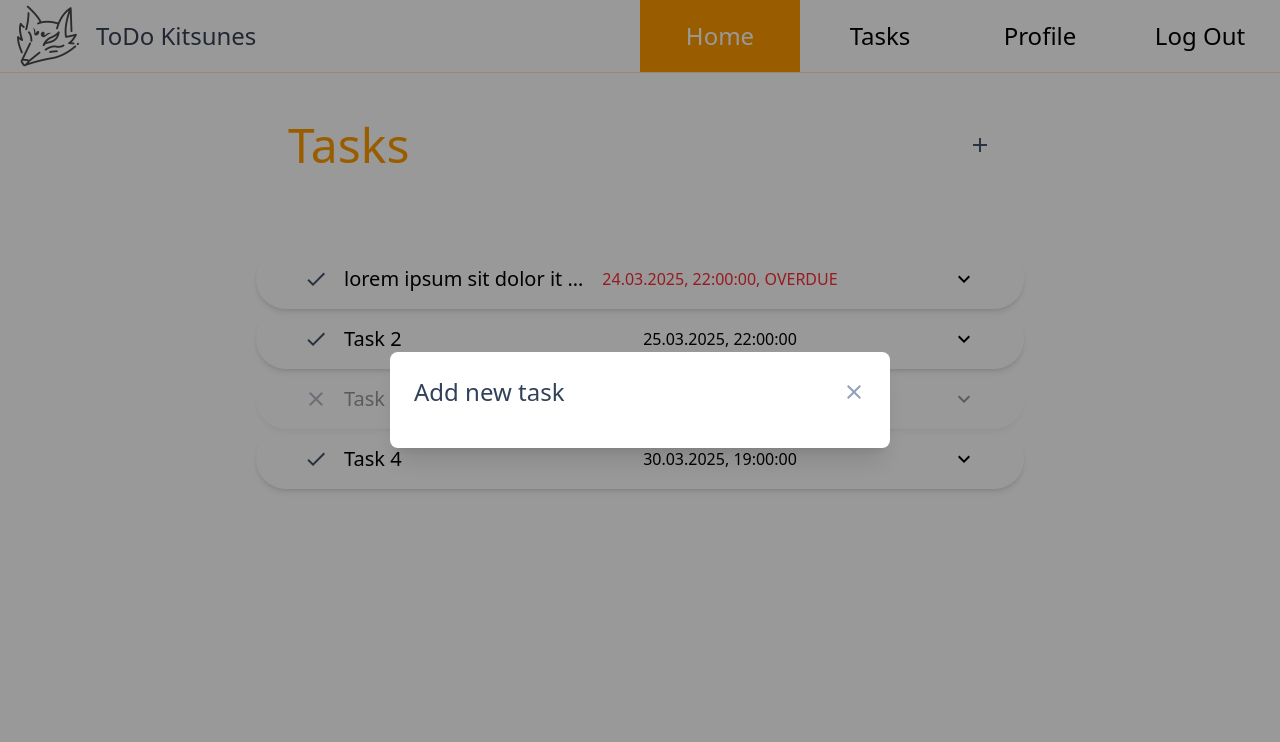
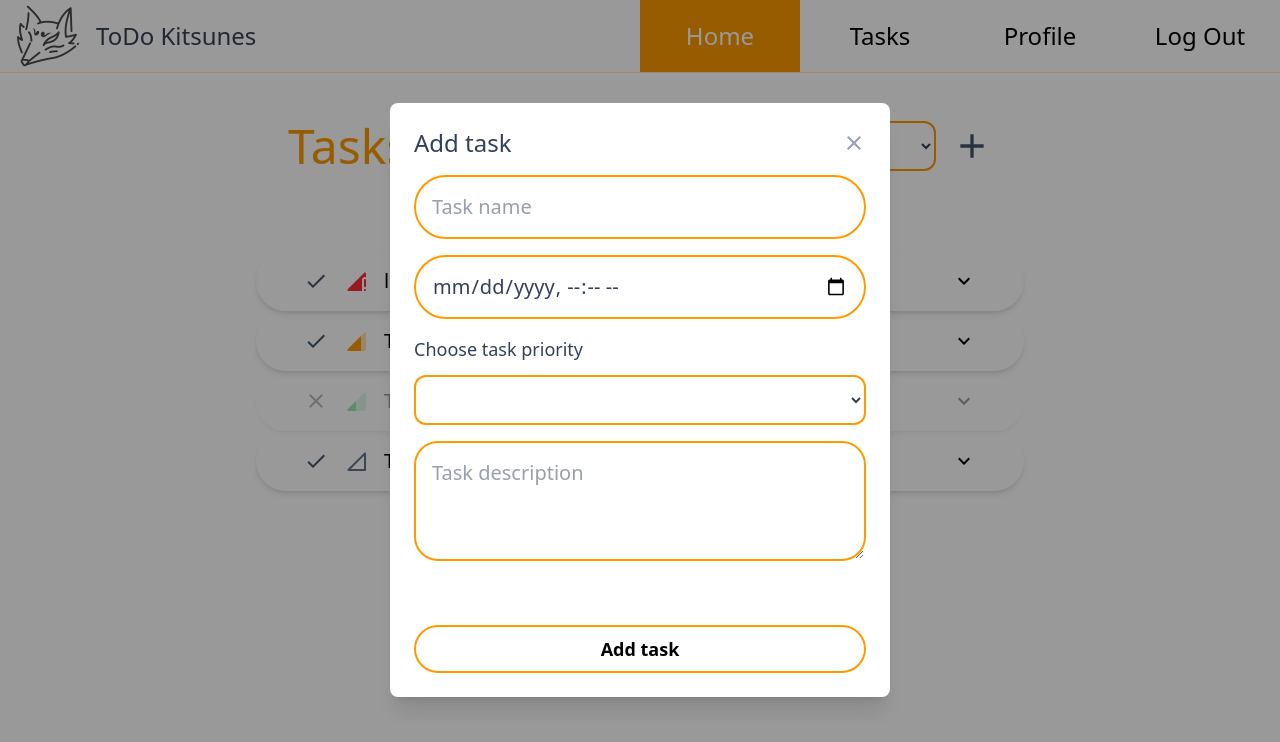
Before and after one commit to xKitsune47/react-todo, a React (Vite) app: page /tasks in a window 1280 px wide. Both pictures are taken after a click on the icon 980 px from the left and 145 px from the top of the page. Shown: the top 742 px of the page. Built offline with nearby package versions, Linux system fonts and the light colour scheme.

Commit message:
add CustomSelect and Priority components; enhance TextInput, Button, and Task components with custom styles and additional functionality

```diff
--- a/src/components/Button.jsx
+++ b/src/components/Button.jsx
@@ -6,7 +6,14 @@ const btnStyle =
 const btnStyleActive =
   "bg-amber-500 p-2 text-center w-full flex items-center justify-center";
 
-export const Button = ({ to, text, active, handleActive, type }) => {
+export const Button = ({
+  to,
+  text,
+  active,
+  handleActive,
+  type,
+  customStyle,
+}) => {
   if (type === "primary") {
     return (
       <Link
@@ -30,7 +37,8 @@ export const Button = ({ to, text, active, handleActive, type }) => {
   }
 
   return (
-    <button className="border-2 border-amber-500 p-2 text-center w-96 mt-8 hover:bg-amber-500 hover:text-white duration-200 font-semibold text-lg rounded-full">
+    <button
+      className={`border-2 border-amber-500 p-2 text-center w-96 mt-8 hover:bg-amber-500 hover:text-white duration-200 font-semibold text-lg rounded-full ${customStyle}`}>
       {text}
     </button>
   );
--- /dev/null
+++ b/src/components/CustomSelect.jsx
@@ -0,0 +1,22 @@
+import React from "react";
+
+export const CustomSelect = ({
+  defaultOption,
+  options,
+  handleChange,
+  value,
+}) => {
+  return (
+    <select
+      className=" border-amber-500 border-2 text-slate-700 text-lg font-medium rounded-xl focus:ring-amber-500 focus:border-amber-500 block w-full p-2.5"
+      onChange={handleChange}
+      value={value}>
+      <option value="">{defaultOption}</option>
+      {options.map((option) => (
+        <option key={option.value} value={option.value}>
+          {option.label}
+        </option>
+      ))}
+    </select>
+  );
+};
--- /dev/null
+++ b/src/components/Priority.jsx
@@ -0,0 +1,61 @@
+import {
+  SignalCellular0BarRounded,
+  SignalCellular1BarRounded,
+  SignalCellular3BarRounded,
+  SignalCellular4BarRounded,
+  SignalCellularConnectedNoInternet0BarRounded,
+  SignalCellularConnectedNoInternet1BarRounded,
+  SignalCellularConnectedNoInternet3BarRounded,
+  SignalCellularConnectedNoInternet4BarRounded,
+} from "@mui/icons-material";
+import React from "react";
+
+export const Priority = ({ priority, overdue, completed }) => {
+  if (completed) {
+    return (
+      <>
+        {priority === "none" && (
+          <SignalCellular0BarRounded className="text-slate-500" />
+        )}
+        {priority === "low" && (
+          <SignalCellular1BarRounded className="text-green-500" />
+        )}
+        {priority === "medium" && (
+          <SignalCellular3BarRounded className="text-amber-500" />
+        )}
+        {priority === "high" && (
+          <SignalCellular4BarRounded className="text-red-500" />
+        )}
+      </>
+    );
+  }
+
+  return (
+    <>
+      {priority === "none" && overdue && (
+        <SignalCellularConnectedNoInternet0BarRounded className="text-slate-500" />
+      )}
+      {priority === "none" && !overdue && (
+        <SignalCellular0BarRounded className="text-slate-500" />
+      )}
+      {priority === "low" && overdue && (
+        <SignalCellularConnectedNoInternet1BarRounded className="text-green-500" />
+      )}
+      {priority === "low" && !overdue && (
+        <SignalCellular1BarRounded className="text-green-500" />
+      )}
+      {priority === "medium" && overdue && (
+        <SignalCellularConnectedNoInternet3BarRounded className="text-amber-500" />
+      )}
+      {priority === "medium" && !overdue && (
+        <SignalCellular3BarRounded className="text-amber-500" />
+      )}
+      {priority === "high" && overdue && (
+        <SignalCellularConnectedNoInternet4BarRounded className="text-red-500" />
+      )}
+      {priority === "high" && !overdue && (
+        <SignalCellular4BarRounded className="text-red-500" />
+      )}
+    </>
+  );
+};
--- a/src/components/Task.jsx
+++ b/src/components/Task.jsx
@@ -1,6 +1,7 @@
 import {
   Check,
   Close,
+  CreateRounded,
   Delete,
   ExpandLess,
   ExpandMore,
@@ -8,10 +9,11 @@ import {
 import React, { useState, useRef } from "react";
 import { useDispatch } from "react-redux";
 import { completeTask, deleteTask } from "../redux/accountSlice";
+import { Priority } from "./Priority";
 
 const base = "text-slate-600 cursor-pointer ";
 
-export const Task = ({ task }) => {
+export const Task = ({ task, onEdit }) => {
   const dispatch = useDispatch();
   const [expanded, setExpanded] = useState(false);
   const contentRef = useRef(null);
@@ -37,7 +39,7 @@ export const Task = ({ task }) => {
       className={`p-4 grid grid-rows-[1fr_auto] shadow-md rounded-full ${
         task.completed ? "opacity-40" : ""
       }`}>
-      <div className="grid grid-cols-[auto_2fr_2fr_1fr] gap-4 items-center px-8">
+      <div className="grid grid-cols-[auto_auto_2fr_2fr_1fr] gap-4 items-center px-8">
         {task.completed ? (
           <Close
             onClick={handleComplete}
@@ -49,12 +51,17 @@ export const Task = ({ task }) => {
             className={`${base} hover:text-green-500`}
           />
         )}
+        <Priority
+          priority={task.priority}
+          overdue={overdue}
+          completed={task.completed}
+        />
         <h2 className="text-xl truncate">{task.name}</h2>
         <p className="text-center truncate">
           {task.completed ? (
-            <span className="text-green-500">Completed</span>
+            <span className="text-green-500 font-medium">Completed</span>
           ) : (
-            <span className={`${overdue && "text-red-500"}`}>
+            <span className={`${overdue && "text-red-500 font-medium"}`}>
               {formattedDate}, {formattedTime}
               {overdue && ", OVERDUE"}
             </span>
@@ -76,8 +83,16 @@ export const Task = ({ task }) => {
           maxHeight: expanded ? `${contentRef.current?.scrollHeight}px` : "0px",
         }}>
         <hr className="mt-3 text-slate-200" />
-        <div className="grid grid-cols-[1fr_auto] py-2">
-          <p>{task.description}</p>
+        <div className="grid grid-cols-[1fr_auto_auto] py-2">
+          {task.description ? (
+            <p>{task.description}</p>
+          ) : (
+            <p className="text-gray-500">No description provided</p>
+          )}
+          <CreateRounded
+            className={`${base} mr-4 hover:text-amber-500`}
+            onClick={onEdit}
+          />
           <Delete
             className={`${base} hover:text-red-500`}
             onClick={handleDelete}
--- /dev/null
+++ b/src/components/TaskForm.jsx
@@ -0,0 +1,74 @@
+import React from "react";
+import { Modal } from "./Modal";
+import { TextInput } from "./TextInput";
+import { Button } from "./Button";
+import { CustomSelect } from "./CustomSelect";
+
+export const TaskForm = ({
+  handleModal,
+  handleSubmitTask,
+  taskName,
+  handleTaskNameChange,
+  taskDate,
+  handleTaskDateChange,
+  handleTaskPriorityChange,
+  taskPriority,
+  handleTaskDescriptionChange,
+  taskDescription,
+  error,
+  editMode,
+}) => {
+  return (
+    <Modal onClose={handleModal} title={editMode ? "Edit task" : "Add task"}>
+      <form onSubmit={handleSubmitTask} className="flex flex-col gap-4">
+        {/* task name */}
+        <TextInput
+          value={taskName}
+          handleChange={handleTaskNameChange}
+          placeholder="Task name"
+          customStyle="text-left"
+        />
+
+        {/* task date */}
+        <TextInput
+          value={taskDate}
+          handleChange={handleTaskDateChange}
+          placeholder="Task date"
+          type="datetime-local"
+        />
+
+        {/* task priority */}
+        <p className="mb-[-4px] text-lg font-medium text-slate-700 w-full">
+          Choose task priority
+        </p>
+        <CustomSelect
+          options={[
+            { label: "No priority", value: "none" },
+            { label: "Low priority", value: "low" },
+            { label: "Medium priority", value: "medium" },
+            { label: "High priority", value: "high" },
+          ]}
+          handleChange={handleTaskPriorityChange}
+          value={taskPriority}
+        />
+
+        {/* task description */}
+        <textarea
+          className="text-slate-700 p-4 text-xl border-amber-500 border-2 font-medium focus:outline-none focus:ring focus:ring-amber-500 input rounded-3xl"
+          onChange={handleTaskDescriptionChange}
+          value={taskDescription}
+          rows={3}
+          placeholder="Task description"
+          maxLength={200}
+        />
+        <p className="text-lg text-red-500">{error}</p>
+
+        {/* submit button */}
+        <Button
+          text={editMode ? "Update task" : "Add task"}
+          customStyle="w-full hover:cursor-pointer"
+        />
+      </form>
+    </Modal>
+  );
+};
--- a/src/components/TextInput.jsx
+++ b/src/components/TextInput.jsx
@@ -1,13 +1,19 @@
 import React from "react";
 
-export const TextInput = ({ value, handleChange, placeholder }) => {
+export const TextInput = ({
+  value,
+  handleChange,
+  placeholder,
+  type = "text",
+  customStyle,
+}) => {
   return (
     <input
-      type="text"
+      type={type}
       value={value}
       onChange={handleChange}
       placeholder={placeholder}
-      className="text-center p-4 text-xl border-amber-500 border-2 font-medium focus:outline-none focus:ring focus:ring-amber-500 text-black input rounded-full"
+      className={`text-center p-4 text-xl border-amber-500 border-2 font-medium focus:outline-none focus:ring focus:ring-amber-500 input rounded-full text-slate-700 ${customStyle}`}
     />
   );
 };
--- a/src/pages/Tasks.jsx
+++ b/src/pages/Tasks.jsx
@@ -1,37 +1,163 @@
-import React, { useState } from "react";
-import { useSelector } from "react-redux";
+import React, { useEffect, useState } from "react";
+import { useDispatch, useSelector } from "react-redux";
 import { Task } from "../components/Task";
 import { Add } from "@mui/icons-material";
-import { Modal } from "../components/Modal";
+import { addTask, editTask } from "../redux/accountSlice";
+import { TaskForm } from "../components/TaskForm";
+import { CustomSelect } from "../components/CustomSelect";
+
+const baseIconStyle =
+  "cursor-pointer text-slate-600 hover:text-amber-500 transition-colors duration-300";
 
 export const Tasks = () => {
+  const dispatch = useDispatch();
   const { tasks } = useSelector((state) => state.account);
 
-  const [modalVisible, setModalVisible] = useState(false);
+  const [editModalVisible, setEditModalVisible] = useState(false);
+  const [filter, setFilter] = useState("");
+  const [filteredTasks, setFilteredTasks] = useState(tasks);
+  const [taskName, setTaskName] = useState("");
+  const [taskDate, setTaskDate] = useState(new Date());
+  const [taskDescription, setTaskDescription] = useState("");
+  const [taskPriority, setTaskPriority] = useState("");
+  const [editMode, setEditMode] = useState(false);
+  const [error, setError] = useState("");
+  const [taskId, setTaskId] = useState(null);
+
+  const handleEdit = (task) => {
+    setEditMode(true);
+    setEditModalVisible(true);
+    setTaskName(task.name);
+    setTaskDate(new Date(task.date).toISOString().slice(0, 16));
+    setTaskDescription(task.description);
+    setTaskPriority(task.priority);
+    setTaskId(task.id);
+  };
+
+  const cleanStates = () => {
+    // reset form fields
+    setEditModalVisible(false);
+    setEditMode(false);
+    setError("");
+    setTaskName("");
+    setTaskDate(new Date());
+    setTaskDescription("");
+    setTaskPriority("");
+    setTaskId(null);
+  };
+
+  const handleSubmitTask = (e) => {
+    e.preventDefault();
+
+    if (!taskName || !taskDate) {
+      setError("Please fill in all fields.");
+      return;
+    }
+
+    if (editMode) {
+      dispatch(
+        editTask({
+          taskName,
+          taskDate,
+          taskDescription,
+          taskPriority,
+          taskId,
+        })
+      );
+    } else {
+      dispatch(addTask({ taskName, taskDate, taskDescription, taskPriority }));
+    }
+
+    // reset form fields
+    cleanStates();
+  };
+
+  useEffect(() => {
+    const filterTasks = () => {
+      if (filter === "low") {
+        return tasks.filter((task) => task.priority === "low");
+      } else if (filter === "medium") {
+        return tasks.filter((task) => task.priority === "medium");
+      } else if (filter === "high") {
+        return tasks.filter((task) => task.priority === "high");
+      } else if (filter === "noncompleted") {
+        return tasks.filter((task) => !task.completed);
+      } else if (filter === "completed") {
+        return tasks.filter((task) => task.completed);
+      } else if (filter === "coming") {
+        return tasks.filter(
+          (task) => task.date > Date.now() && !task.completed
+        );
+      } else if (filter === "overdue") {
+        return tasks.filter(
+          (task) => task.date < Date.now() && !task.completed
+        );
+      }
+      return tasks;
+    };
+
+    setFilteredTasks(filterTasks());
+  }, [filter, tasks]);
 
   return (
     <div className="flex flex-col items-center mt-12 xl:px-64 lg:px-32 md:px-16 px-4">
       <div className="w-full flex justify-between items-center px-8 mb-4">
-        <h1 className="text-5xl font-medium text-amber-500">Tasks</h1>
-        <Add
-          className="cursor-pointer text-slate-600 hover:text-amber-500 transition-colors duration-300"
-          onClick={() => setModalVisible(true)}
-        />
+        <h1 className=" font-medium text-amber-500 text-5xl">Tasks</h1>
+        <div className="flex items-center gap-4">
+          <CustomSelect
+            options={[
+              { label: "Low priority", value: "low" },
+              { label: "Medium priority", value: "medium" },
+              { label: "High priority", value: "high" },
+              { label: "Not completed", value: "noncompleted" },
+              { label: "Completed", value: "completed" },
+              { label: "Incoming", value: "coming" },
+              { label: "Overdue", value: "overdue" },
+            ]}
+            defaultOption={"No filter"}
+            handleChange={(e) => setFilter(e.target.value)}
+            value={filter}
+          />
+          <Add
+            className={baseIconStyle}
+            onClick={() => setEditModalVisible(true)}
+            sx={{ fontSize: 40 }}
+          />
+        </div>
       </div>
 
       {tasks.length > 0 ? (
         <>
           <ul className="mt-16 w-full">
-            {tasks.map((task) => (
-              <Task task={task} key={task.id} />
+            {filteredTasks.map((task) => (
+              <Task task={task} key={task.id} onEdit={() => handleEdit(task)} />
             ))}
           </ul>
         </>
       ) : (
         <span className="mt-16 text-2xl text-gray-600">No tasks yet!</span>
       )}
-      {modalVisible && (
-        <Modal onClose={() => setModalVisible(false)} title="Add new task" />
+      {editModalVisible && (
+        <TaskForm
+          handleModal={() => {
+            setEditModalVisible(false);
+            setEditMode(false);
+            cleanStates();
+          }}
+          handleSubmitTask={handleSubmitTask}
+          taskName={taskName}
+          handleTaskNameChange={(e) => setTaskName(e.target.value)}
+          taskDate={taskDate}
+          handleTaskDateChange={(e) => setTaskDate(e.target.value)}
+          handleTaskPriorityChange={(e) => setTaskPriority(e.target.value)}
+          taskPriority={taskPriority}
+          handleTaskDescriptionChange={(e) =>
+            setTaskDescription(e.target.value)
+          }
+          taskDescription={taskDescription}
+          error={error}
+          editMode={editMode}
+        />
       )}
     </div>
   );
```
